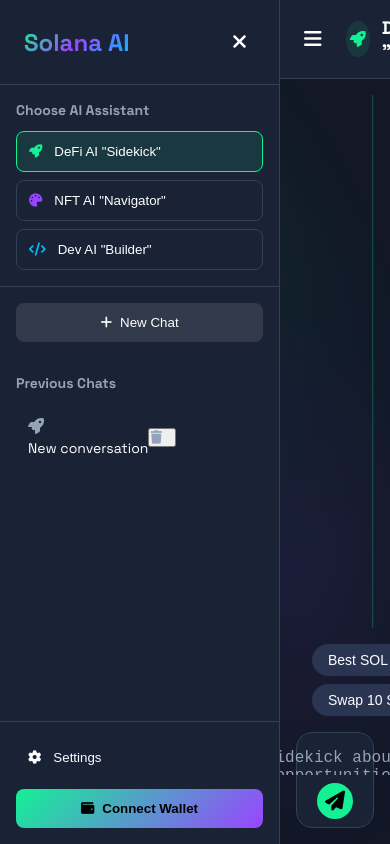
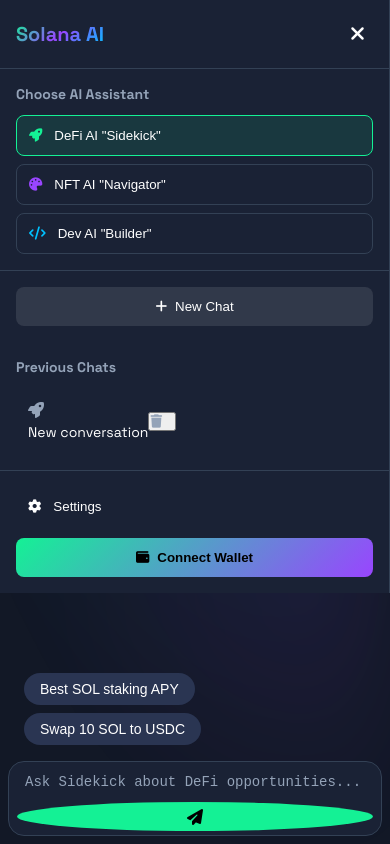
Before and after one commit to Pabby01/Sola-AI, a plain HTML site: page chat.html in a window 390 px wide. Drawn offline with Linux system fonts and the light colour scheme.

Commit message:
update code structure for improved readability and maintainability

```diff
--- a/chat.css
+++ b/chat.css
@@ -1,5 +1,5 @@
+/* Root Variables */
 :root {
-    /* Color scheme */
     --primary-bg: #121826;
     --secondary-bg: #1a2235;
     --hover-bg: #2a3552;
@@ -12,7 +12,7 @@
     --border-color: #334155;
 }
 
-  /* Base styles */
+/* Base Styles */
 * {
     margin: 0;
     padding: 0;
@@ -28,7 +28,7 @@
     height: 100vh;
 }
 
-  /* Background animation */
+/* Background Animation */
 body::before {
     content: "";
     position: absolute;
@@ -65,6 +65,7 @@
     display: flex;
     height: 100vh;
     width: 100%;
+    flex-direction: column;
 }
 
 /* Sidebar */
@@ -97,6 +98,28 @@
     -webkit-background-clip: text;
     -webkit-text-fill-color: transparent;
     background-clip: text;
+}
+
+/* Responsive Sidebar */
+@media (max-width: 768px) {
+    .sidebar {
+        width: 100%;
+        position: absolute;
+        height: auto;
+        z-index: 100;
+    }
+
+    .sidebar.closed {
+        transform: translateY(-100%);
+    }
+
+    .sidebar-header {
+        padding: 1rem;
+    }
+
+    .sidebar-header h2 {
+        font-size: 1.25rem;
+    }
 }
 
 .ai-switcher {
@@ -398,6 +421,18 @@
     gap: 1rem;
 }
 
+/* Responsive Chat Container */
+@media (max-width: 480px) {
+    .chat-container {
+        padding: 0.5rem;
+    }
+
+    .messages-container {
+        padding: 0.5rem;
+        gap: 0.5rem;
+    }
+}
+
 .chat-message {
     display: flex;
     max-width: 85%;
@@ -416,6 +451,13 @@
 
 .chat-message.ai {
     margin-right: auto;
+}
+
+/* Responsive Chat Message */
+@media (max-width: 480px) {
+    .chat-message {
+        max-width: 100%;
+    }
 }
 
 .avatar {
@@ -519,15 +561,15 @@
     border: 1px solid var(--sidekick-color);
 }
 
-/* Updated Input Container Styling */
+.chip.builder:hover {
+    background-color: rgba(0, 194, 255, 0.1);
+    border: 1px solid var(--builder-color);
+}
+
+/* Input Container */
 .input-container {
     display: flex;
     align-items: center;
-
-  @media (max-width: 768px) {
-    flex-direction: column;
-    align-items: stretch;
-  }
     background-color: var(--secondary-bg);
     border: 1px solid var(--border-color);
     border-radius: 16px;
@@ -576,6 +618,26 @@
     background-color: rgba(20, 241, 149, 0.8);
 }
 
+/* Responsive Input Container */
+@media (max-width: 480px) {
+    .input-container {
+        flex-direction: column;
+        align-items: stretch;
+        padding: 0.25rem 0.5rem;
+        gap: 0.25rem;
+    }
+
+    .input-container textarea {
+        font-size: 0.875rem;
+        height: auto;
+    }
+
+    .input-container .send-button {
+        font-size: 1rem;
+        padding: 0.4rem;
+    }
+}
+
 /* Text Area Styling */
 .text-area {
     flex: 1;
@@ -599,18 +661,3 @@
     border: 1px solid var(--sidekick-color);
     box-shadow: 0 0 5px var(--sidekick-color);
 }
-
-  .chip.builder:hover {
-    background-color: rgba(0, 194, 255, 0.1);
-    border: 1px solid var(--builder-color);
-  }
-
-  /* Input Container */
-  .input-container {
-    display: flex;
-    align-items: center;
-    background-color: var(--secondary-bg);
-    border: 1px solid var(--border-color);
-    border-radius: 16px;
-    padding: 0.5rem 1rem;
-    }
```
Lines whose indentation alone changed are shown as unchanged.
